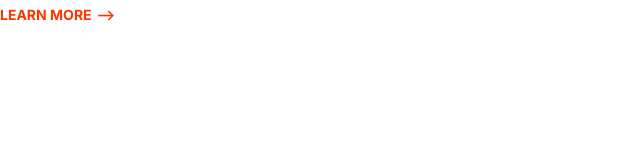
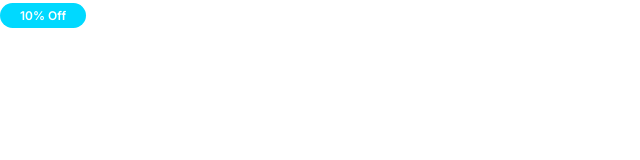
Before and after one commit to DylanCole914/websiteredo, a plain HTML site: page index.html in a window 1280 px wide. Shown: the whole page, without its empty margins (0-640 px from the left). Drawn offline with Linux system fonts and the light colour scheme.

Commit message:
build badge component.

```diff
--- a/CSS/styles.css
+++ b/CSS/styles.css
@@ -86,3 +86,37 @@ a {
     font-size: 1.4rem;
   }
 }
+
+/* Badges */
+
+.badge {
+  border-radius: 20px;
+  font-size: 2rem;
+  font-weight: 600;
+  padding: 0.5rem 2rem;
+  white-space: nowrap;
+}
+
+.badge--primary {
+  background: var(--color-primary);
+  color: #fff;
+}
+
+.badge--secondary {
+  background: var(--color-secondary);
+  color: #fff;
+}
+
+.badge--small {
+  font-size: 1.6rem;
+}
+
+@media screen and (min-width: 1024px) {
+  .badge {
+    font-size: 1.5rem;
+  }
+
+  .badge--small {
+    font-size: 1.2rem;
+  }
+}
--- a/index.html
+++ b/index.html
@@ -7,13 +7,13 @@
     <title>Document</title>
     <link rel="preconnect" href="https://fonts.gstatic.com" />
     <link
-      href="https://fonts.googleapis.com/css2?family=Inter:wght@400;700&display=swap"
+      href="https://fonts.googleapis.com/css2?family=Inter:wght@400;600;700&display=swap"
       rel="stylesheet"
     />
     <link rel="stylesheet" href="css/normalize.css" />
     <link rel="stylesheet" href="CSS/styles.css" />
   </head>
   <body>
-    <a href="#" class="link-arrow">Learn More</a>
+    <span class="badge badge--secondary badge--small">10% Off</span>
   </body>
 </html>
```
Also changed, not shown: components/badges.html (added, +3 -0 lines).
